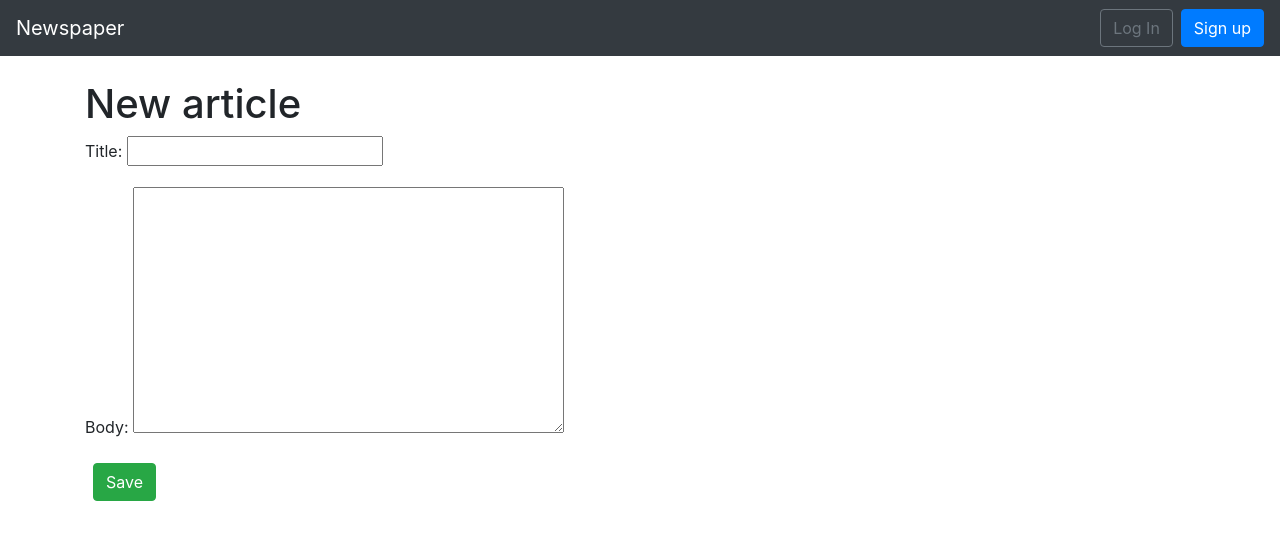
After one commit to vb0478/django-3-newspaper, a Django app: page /articles/new/ in a window 1280 px wide. The commit adds this page. Shown: the top 540 px of the page. Run offline with Django 3.2, Linux system fonts and the light colour scheme; some libraries are stand-ins or nearby versions.

Commit message:
updated article views, templates
updated ArticleNewView

```diff
--- a/articles/models.py
+++ b/articles/models.py
@@ -24,3 +24,6 @@ class Article(models.Model):
 
     class Meta:
         pass
+
+# Authorization restricts access;
+# authentication enables a user sign up and log in flow.
--- a/articles/templates/articles/article_detail.html
+++ b/articles/templates/article_detail.html
@@ -9,5 +9,7 @@
     <p>{{ object.body }}</p>
 </div>
 <p><a href="{% url 'article_edit' article.pk %}">Edit</a> | <a href="{% url 'article_delete' article.pk %}">Delete</a></p>
-<p>Back to <a href="{% url 'article_list' %}">All Articles</a>.</p>
+<p>Back to
+<a class="btn btn-primary" href="{% url 'article_list' %}" role="button">All Articles</a>
+</p>
 {% endblock content %}
--- /dev/null
+++ b/articles/templates/articles/article_new.html
@@ -0,0 +1,14 @@
+{% extends 'base.html' %}
+
+{% block title %}
+Create New
+{% endblock title %}
+
+{% block content %}
+<h1>New article</h1>
+<form action="" method="post">
+    {% csrf_token %}
+    {{ form.as_p }}
+    <button class="btn btn-success ml-2" type="submit">Save</button>
+</form>
+{% endblock content %}
--- a/articles/urls.py
+++ b/articles/urls.py
@@ -3,12 +3,14 @@ from django.urls import path
 from .views import ( ArticleListView,
                      ArticleUpdateView,
                      ArticleDetailView,
-                     ArticleDeleteView, # new
+                     ArticleDeleteView, ArticleNewView # new
 )
 
 urlpatterns = [
     path('<int:pk>/edit/', ArticleUpdateView.as_view(), name='article_edit'), # new
+    path('<int:pk>/delete/', ArticleDeleteView.as_view(), name='article_delete'),
     path('<int:pk>/', ArticleDetailView.as_view(), name='article_detail'), # new
-    path('<int:pk>/delete/', ArticleDeleteView.as_view(), name='article_delete'), # new
+
+    path('new/', ArticleNewView.as_view(), name='article_new'),
     path('', ArticleListView.as_view(), name='article_list'),
 ]
--- a/articles/views.py
+++ b/articles/views.py
@@ -1,7 +1,7 @@
 from django.shortcuts import render
 from django.urls import reverse_lazy
 
-from django.views.generic import ListView, DetailView, UpdateView, DeleteView
+from django.views.generic import ListView, DetailView, UpdateView, DeleteView, CreateView
 from .models import Article
 
 # Create your views here.
@@ -22,3 +22,20 @@ class ArticleDeleteView(DeleteView): # new
     model = Article
     template_name = 'article_delete.html'
     success_url = reverse_lazy('article_list')
+
+class ArticleNewView(CreateView):
+    model = Article
+    template_name = 'article_new.html'
+
+    #fields = ('title','body','author')
+    fields = ('title','body')
+    # remove author from the fields and instead
+    # set it automatically via the form_valid method
+    # I looked at the source code and used Google,
+
+    # Generic class-based views are amazing for starting new projects
+    # but when you want to customize them, it is necessary roll up your sleeves
+    # and start to understand what’s going on under the hood.
+    def form_valid(self, form):
+        form.instance.author = self.request.user
+        return super().form_valid(form)
--- a/newspaper_project/settings.py
+++ b/newspaper_project/settings.py
@@ -60,7 +60,8 @@ ROOT_URLCONF = 'newspaper_project.urls'
 TEMPLATES = [
     {
         'BACKEND': 'django.template.backends.django.DjangoTemplates',
-        'DIRS': [os.path.join(BASE_DIR, 'templates')], # new dir
+        'DIRS': [os.path.join(BASE_DIR, 'templates'),
+                 os.path.join(BASE_DIR, 'articles/templates/articles')], # new dir
         'APP_DIRS': True,
         'OPTIONS': {
             'context_processors': [
--- a/templates/base.html
+++ b/templates/base.html
@@ -14,6 +14,11 @@
 <body>
 <nav class="navbar navbar-expand-md navbar-dark bg-dark mb-4">
     <a class="navbar-brand" href="{% url 'home' %}">Newspaper</a>
+    {% if user.is_authenticated %}
+    <ul class="navbar-nav mr-auto">
+        <li class="nav-item"><a href="{% url 'article_new' %}">+ New</a></li>
+    </ul>
+    {% endif %}
     <button class="navbar-toggler" type="button" data-toggle="collapse" data-target="#navbarCollapse" aria-controls="navbarCollapse" aria-expanded="false" aria-label="Toggle navigation">
         <span class="navbar-toggler-icon"></span>
     </button>
```
Also changed, not shown: articles/templates/articles/article_list.html (+4 -3 lines), templates/home.html (+7 -0 lines), db.sqlite3.
